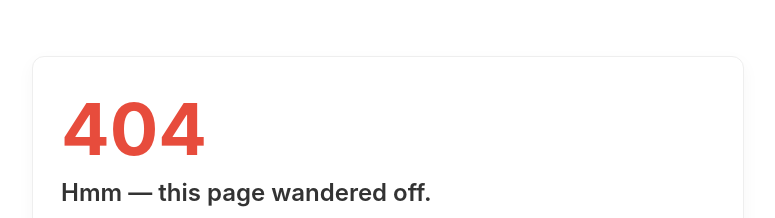
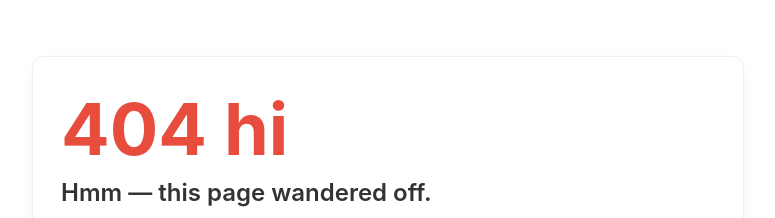
Before and after one commit to Dongreayush1244/TDS-Q, a plain HTML site: page 404.html in a window 1280 px wide. Shown: the top 218 px of the page, without its empty margins (252-1027 px from the left). Drawn offline with Linux system fonts and the light colour scheme.

Commit message:
Change 404 header text to '404 hi'

```diff
--- a/404.html
+++ b/404.html
@@ -17,7 +17,7 @@
 </head>
 <body>
   <div class="box">
-    <h1>404</h1>
+    <h1>404 hi</h1>
     <h2>Hmm — this page wandered off.</h2>
 
     <p>We couldn’t find the page you requested. Try one of these:</p>
```
